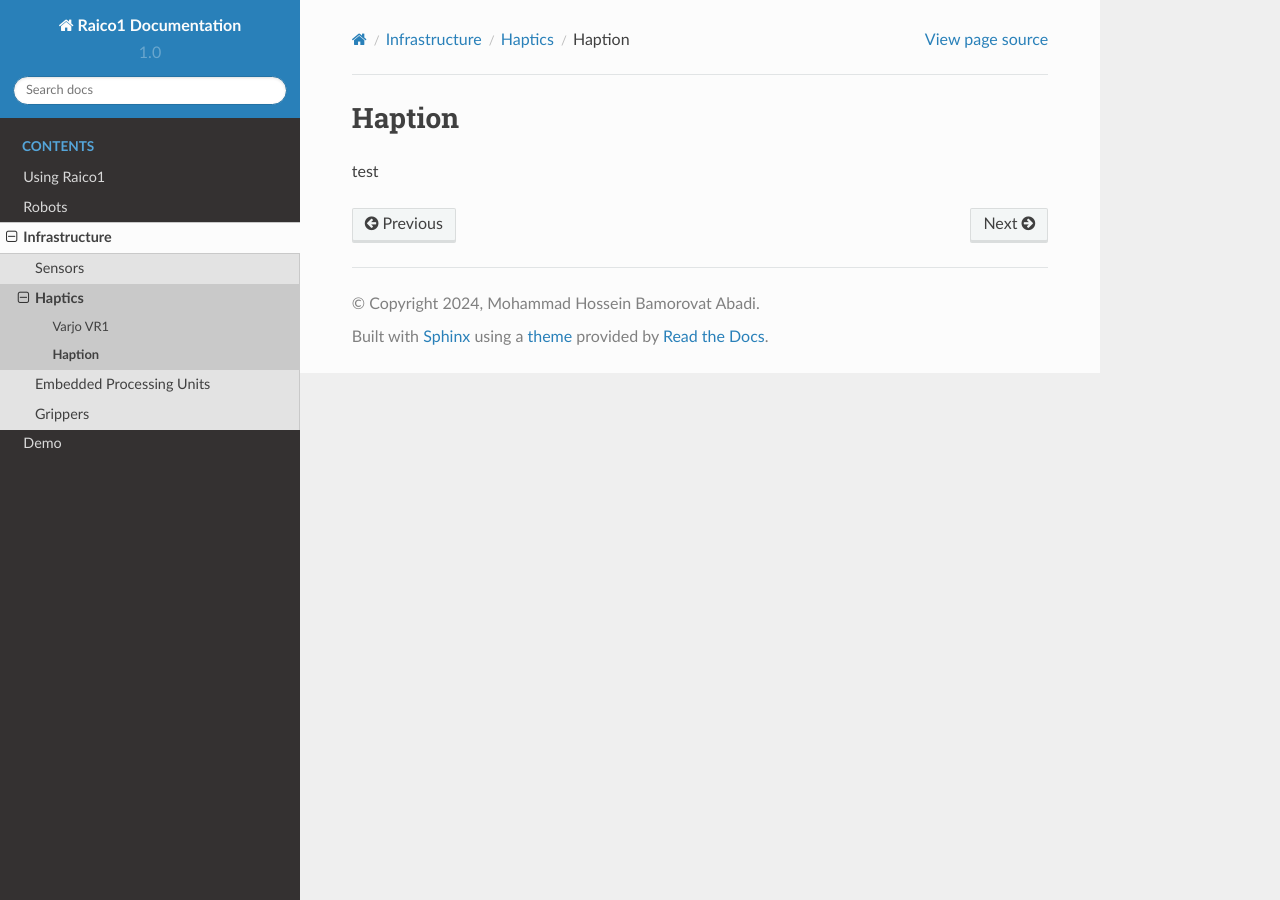
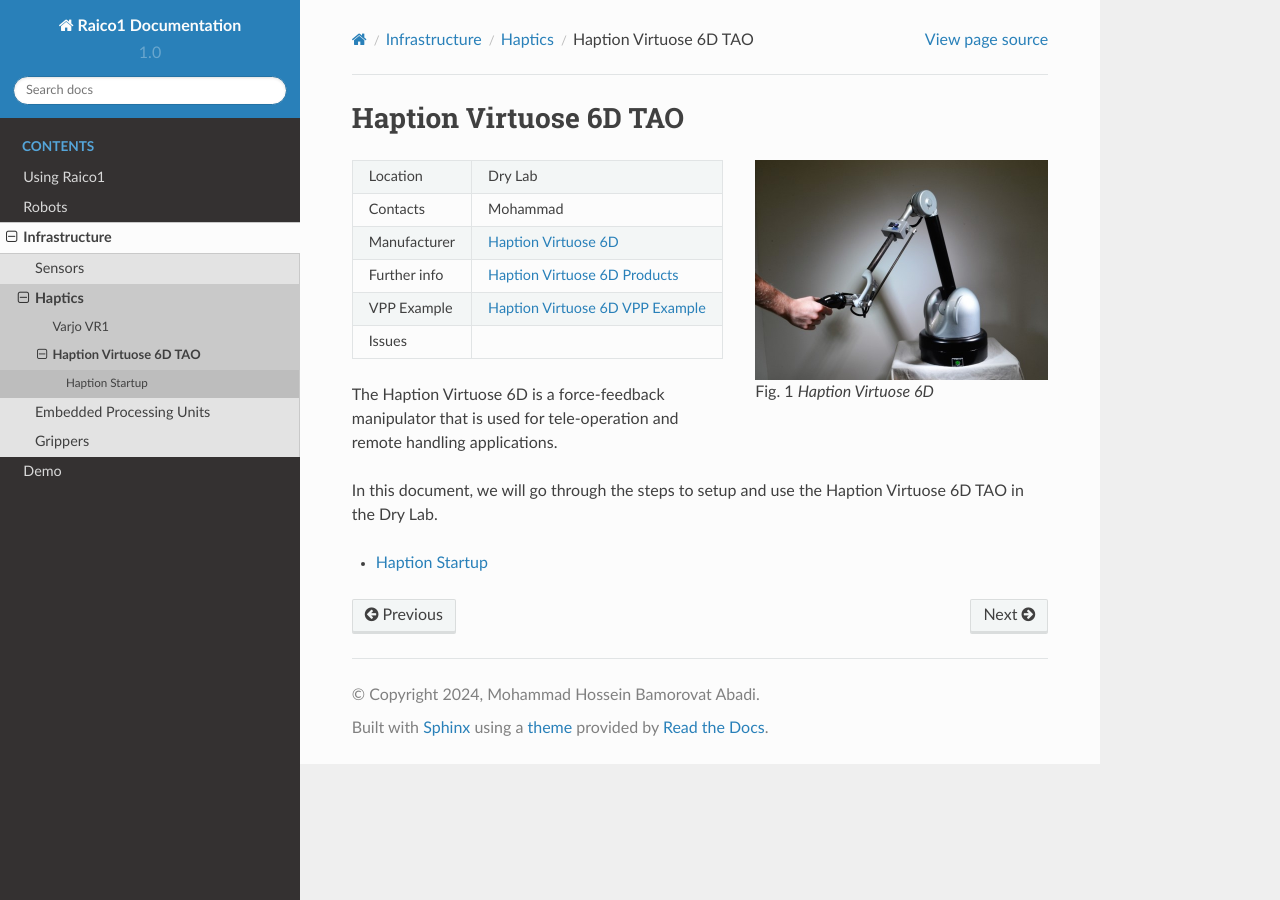
Before and after one commit to UoM-RAICo1/raico-docs, a Sphinx documentation site: the page built from source/Infrastructure/Haptics/Haption/index.rst, in a window 1280 px wide. Built offline with Sphinx 7.4.7 and the Read the Docs theme 2.0.0, drawn with Linux system fonts in a browser that asks for light colours.

Commit message:
Start Adding haption details

```diff
--- a/source/Infrastructure/Haptics/Haption/index.rst
+++ b/source/Infrastructure/Haptics/Haption/index.rst
@@ -1,6 +1,43 @@
+.. _Haption Virtuose 6D: https://www.haption.com/en/products-en/virtuose-6d-tao-en.html
+.. _Haption Virtuose 6D Products: https://www.haption.com/robotics/products-1
+.. _Haption Virtuose 6D VPP Example: https://github.com/vancegroup/vpp-examples
+
+.. _Haption Virtuose 6D TAO:
+
+Haption Virtuose 6D TAO
+=======================
+
+.. _fig_haption:
+
+.. figure:: ../../../images/haption/haption.jpg
+    :align: right
+    :scale: 50%
+    :alt: Haption Virtuose 6D
+
+    Haption Virtuose 6D
 
 
-Haption
-=======
 
-test
++------------------+--------------------------------------------+
+| Location         | Dry Lab                                    |
++------------------+--------------------------------------------+
+| Contacts         | Mohammad                                   |
++------------------+--------------------------------------------+
+| Manufacturer     | `Haption Virtuose 6D`_                     |
++------------------+--------------------------------------------+
+| Further info     |`Haption Virtuose 6D Products`_             |
++------------------+--------------------------------------------+
+| VPP Example      |`Haption Virtuose 6D VPP Example`_          |
++------------------+--------------------------------------------+
+| Issues           |                                            |
++------------------+--------------------------------------------+
+
+
+The Haption Virtuose 6D is a force-feedback manipulator that is used for tele-operation and remote handling applications.
+
+In this document, we will go through the steps to setup and use the Haption Virtuose 6D TAO in the Dry Lab.
+
+
+.. toctree::
+
+    startup
```
Also changed, not shown: source/Infrastructure/Haptics/Haption/startup.rst (added, +11 -0 lines), source/images/haption/haption.jpg (added).
